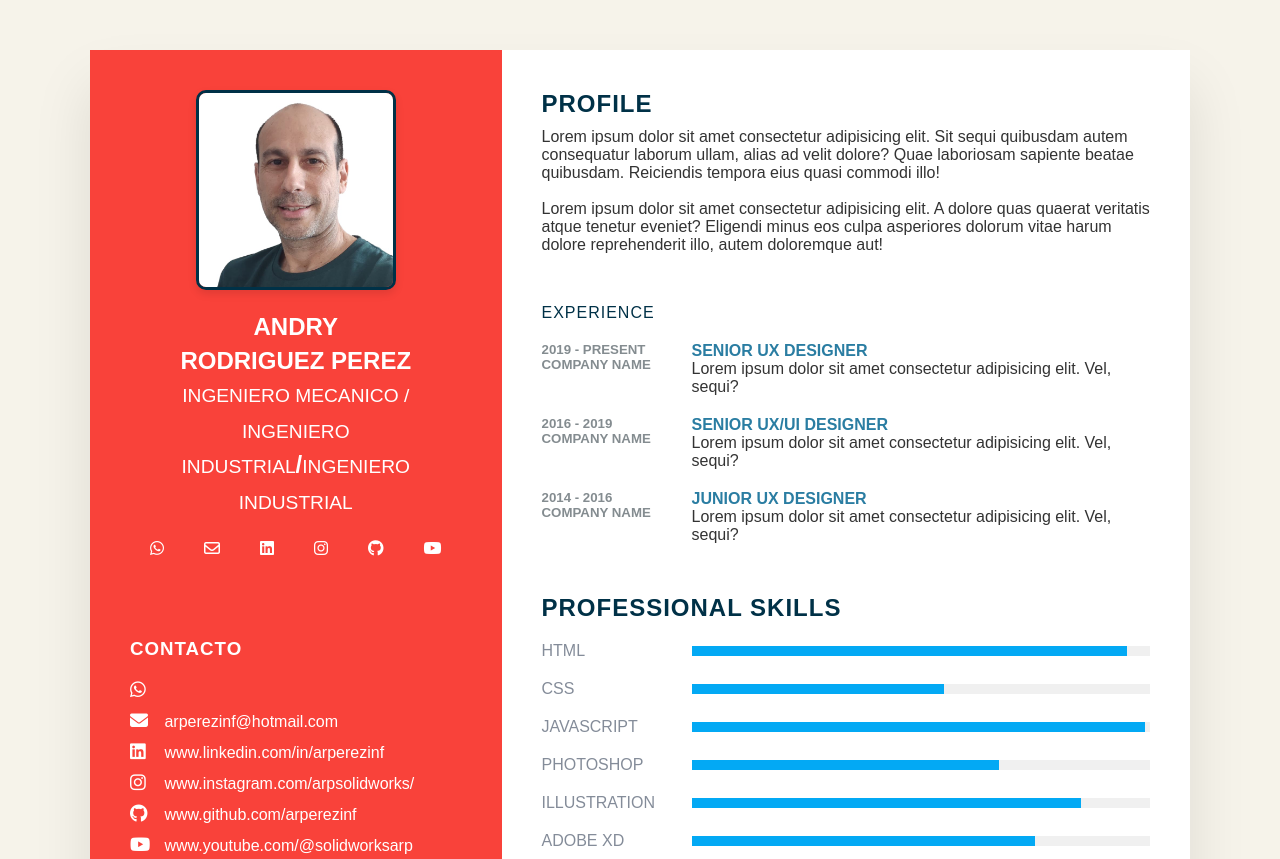
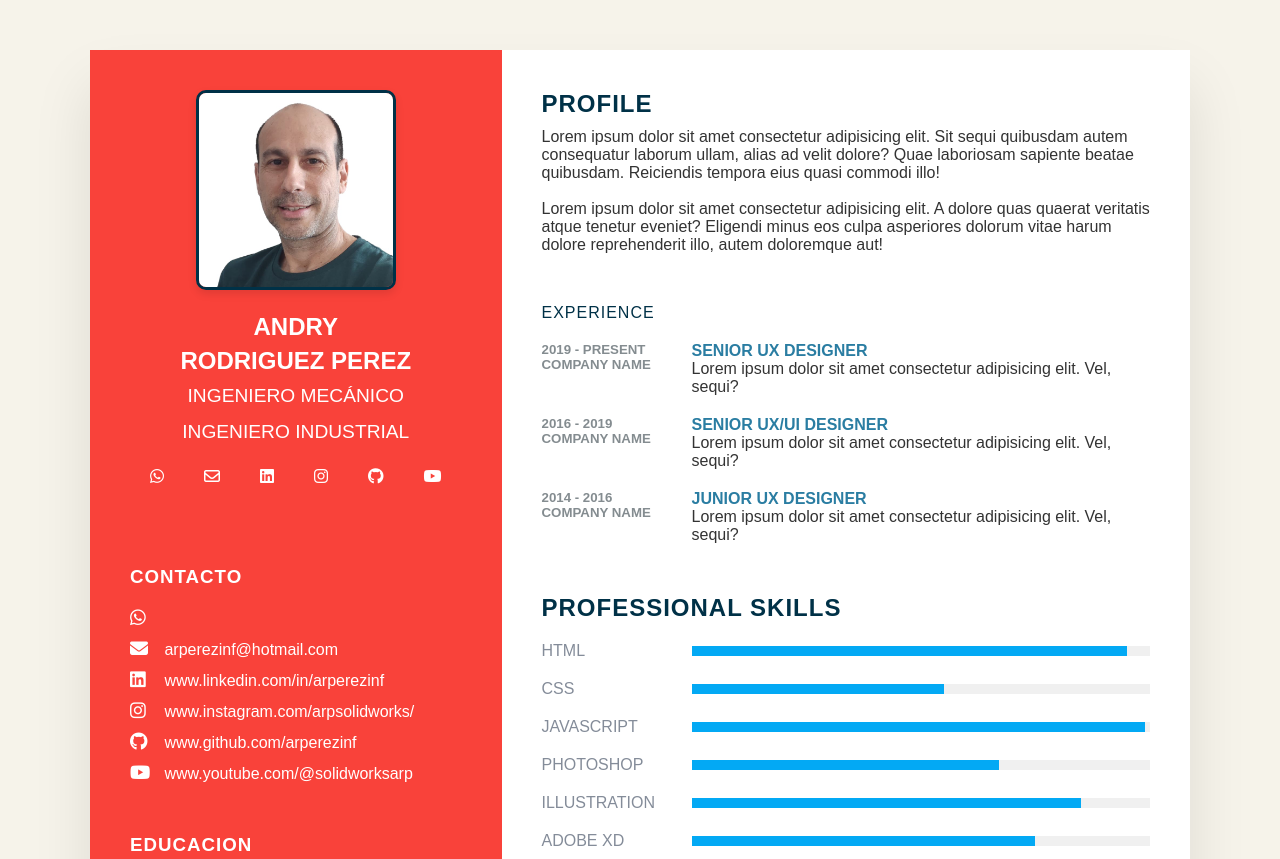
Before and after one commit to arperezinf/arperezinf.github.io, a plain HTML site: page index.html in a window 1280 px wide. Shown: the top 859 px of the page. Drawn offline with nearby package versions, Linux system fonts and the light colour scheme.

Commit message:
Update index.html

```diff
--- a/index.html
+++ b/index.html
@@ -20,7 +20,7 @@
           <div class="imgBx">
             <img src="./assets/img/linkedin_andry.jpg" alt="" />
           </div>
-          <h2>Andry <br /> Rodriguez Perez <br /><span>Ingeniero Mecanico / Ingeniero Industrial</span>/<span>Ingeniero Industrial</span></h2>
+          <h2>Andry <br /> Rodriguez Perez <br /><span>Ingeniero Mecánico</span><br><span>Ingeniero Industrial</span></h2>
           <div class="profileIcons">
             <a class="icons" href="tel:"><i class="fa-brands fa-whatsapp"></i></a>
             <a class="icons" href="mailto:arperezinf@hotmail.com"><i class="fa-regular fa-envelope"></i></a>
```
